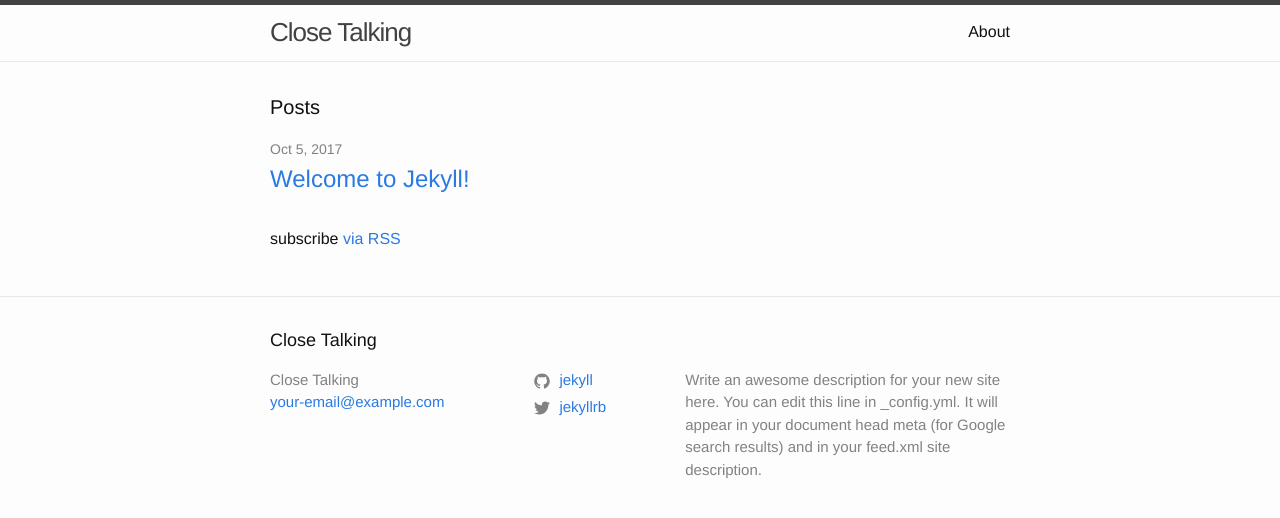
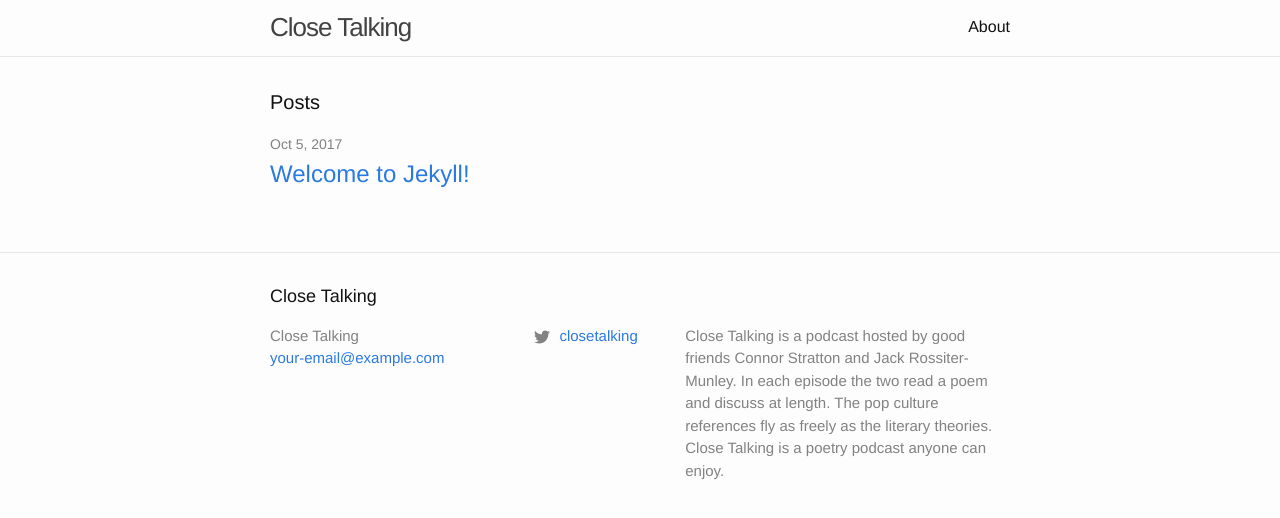
Before and after one commit to ahlbet/close-talking, a Jekyll site: the page built from index.md, in a window 1280 px wide. Shown: the top 518 px of the page. Built offline with Jekyll 4.4.1, drawn with Linux system fonts in a browser that asks for light colours.

Commit message:
fix some minor links

```diff
--- a/_config.yml
+++ b/_config.yml
@@ -16,13 +16,10 @@
 title: Close Talking
 email: your-email@example.com
 description: >- # this means to ignore newlines until "baseurl:"
-  Write an awesome description for your new site here. You can edit this
-  line in _config.yml. It will appear in your document head meta (for
-  Google search results) and in your feed.xml site description.
+  Close Talking is a podcast hosted by good friends Connor Stratton and Jack Rossiter-Munley. In each episode the two read a poem and discuss at length. The pop culture references fly as freely as the literary theories. Close Talking is a poetry podcast anyone can enjoy.
 baseurl: "" # the subpath of your site, e.g. /blog
 url: "" # the base hostname & protocol for your site, e.g. http://example.com
-twitter_username: jekyllrb
-github_username:  jekyll
+twitter_username: closetalking
 
 # Build settings
 markdown: kramdown
--- a/_layouts/home.html
+++ b/_layouts/home.html
@@ -21,6 +21,4 @@ layout: default
     {% endfor %}
   </ul>
 
-  <p class="rss-subscribe">subscribe <a href="{{ "/feed.xml" | relative_url }}">via RSS</a></p>
-
 </div>
--- a/_sass/minima/_layout.scss
+++ b/_sass/minima/_layout.scss
@@ -2,7 +2,6 @@
  * Site header
  */
 .site-header {
-  border-top: 5px solid $grey-color-dark;
   border-bottom: 1px solid $grey-color-light;
   min-height: $spacing-unit * 1.865;
 
@@ -29,7 +28,7 @@
   line-height: $base-line-height * $base-font-size * 2.25;
 
   .nav-trigger {
-      display: none;
+    display: none;
   }
 
   .menu-icon {
@@ -100,8 +99,6 @@
   }
 }
 
-
-
 /**
  * Site footer
  */
@@ -136,29 +133,29 @@
 
 .footer-col-1 {
   width: -webkit-calc(35% - (#{$spacing-unit} / 2));
-  width:         calc(35% - (#{$spacing-unit} / 2));
+  width: calc(35% - (#{$spacing-unit} / 2));
 }
 
 .footer-col-2 {
   width: -webkit-calc(20% - (#{$spacing-unit} / 2));
-  width:         calc(20% - (#{$spacing-unit} / 2));
+  width: calc(20% - (#{$spacing-unit} / 2));
 }
 
 .footer-col-3 {
   width: -webkit-calc(45% - (#{$spacing-unit} / 2));
-  width:         calc(45% - (#{$spacing-unit} / 2));
+  width: calc(45% - (#{$spacing-unit} / 2));
 }
 
 @include media-query($on-laptop) {
   .footer-col-1,
   .footer-col-2 {
     width: -webkit-calc(50% - (#{$spacing-unit} / 2));
-    width:         calc(50% - (#{$spacing-unit} / 2));
+    width: calc(50% - (#{$spacing-unit} / 2));
   }
 
   .footer-col-3 {
     width: -webkit-calc(100% - (#{$spacing-unit} / 2));
-    width:         calc(100% - (#{$spacing-unit} / 2));
+    width: calc(100% - (#{$spacing-unit} / 2));
   }
 }
 
@@ -166,11 +163,9 @@
   .footer-col {
     float: none;
     width: -webkit-calc(100% - (#{$spacing-unit} / 2));
-    width:         calc(100% - (#{$spacing-unit} / 2));
+    width: calc(100% - (#{$spacing-unit} / 2));
   }
 }
-
-
 
 /**
  * Page content
@@ -201,8 +196,6 @@
   display: block;
   @include relative-font-size(1.5);
 }
-
-
 
 /**
  * Posts
```
